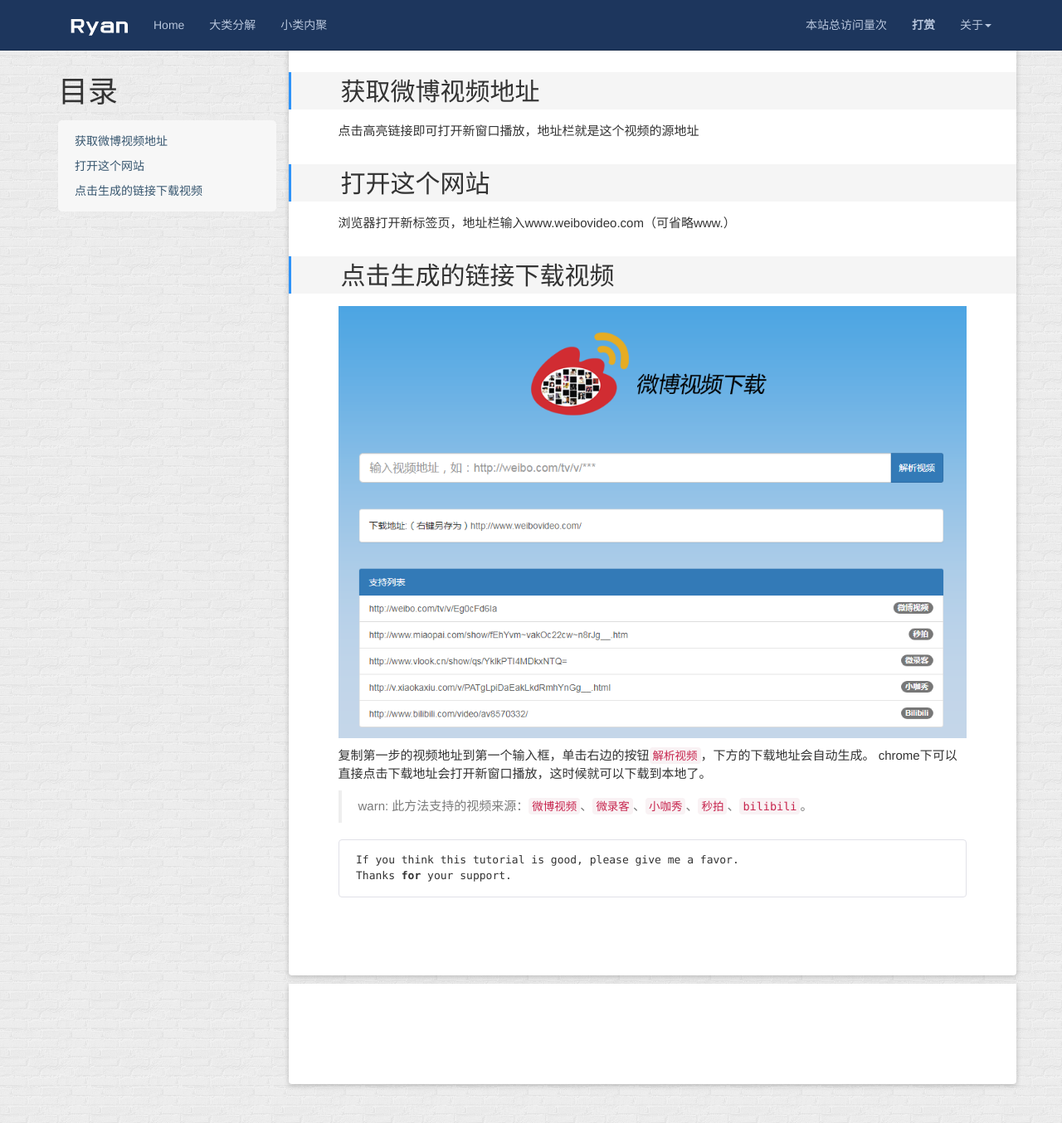
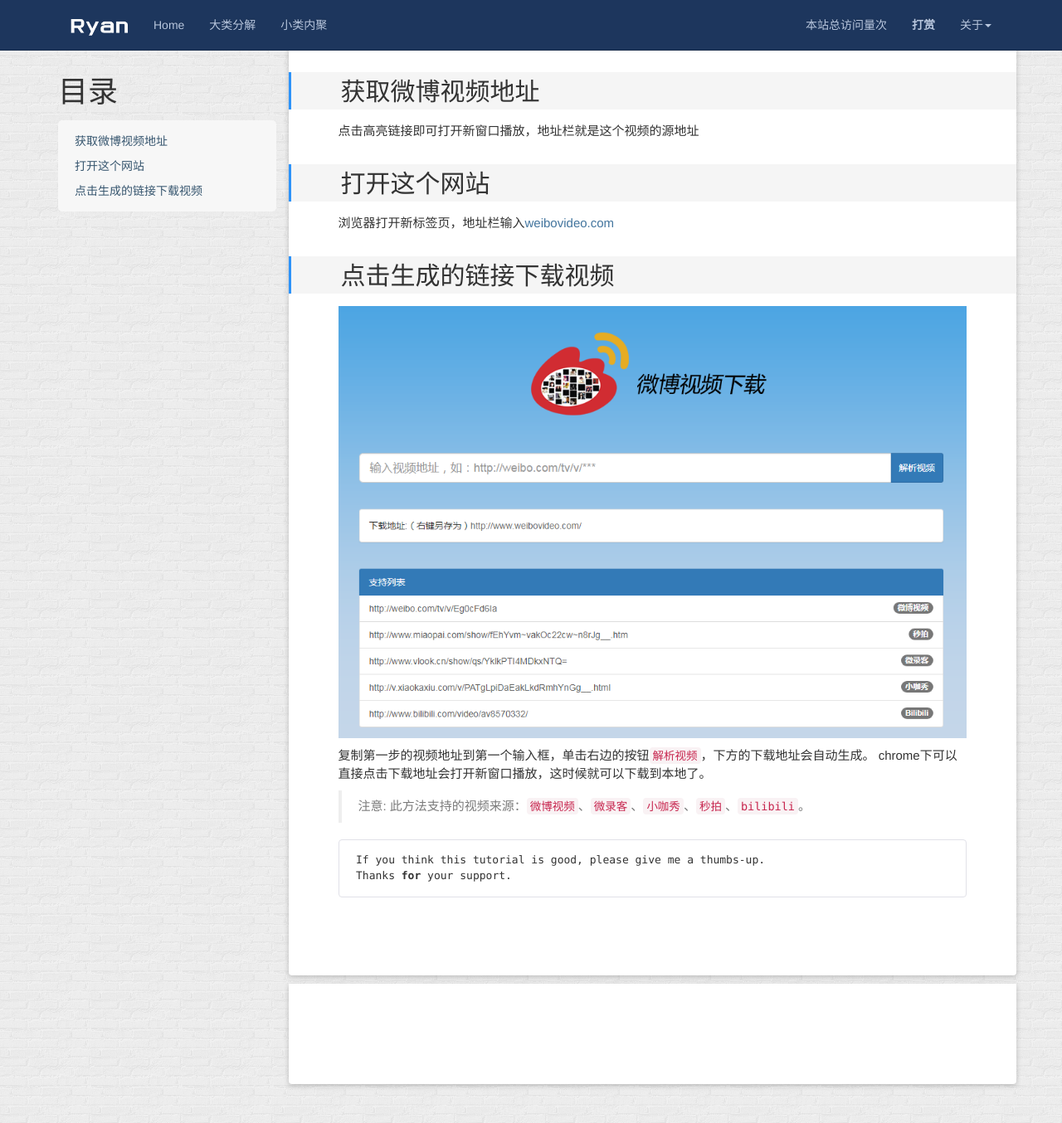
Before and after one commit to chjiyun/chjiyun.github.io, a Jekyll site: the page built from _posts/2017-08-12-how-to-dowload-video-on-weibo.md, in a window 1280 px wide and 1400 px high, scrolled down 416 px. Shown: the top 1354 px of the window at 83% size. Built offline with Jekyll 4.4.1, drawn with Linux system fonts in a browser that asks for light colours; nearby versions of some CDN libraries; comment, search, counter and statistics services are not loaded.

Commit message:
modefied new post

```diff
--- a/_posts/2017-08-12-how-to-dowload-video-on-weibo.md
+++ b/_posts/2017-08-12-how-to-dowload-video-on-weibo.md
@@ -15,7 +15,7 @@
 
 ## 打开这个网站
 
-浏览器打开新标签页，地址栏输入www.weibovideo.com（可省略www.）
+浏览器打开新标签页，地址栏输入[weibovideo.com](http://www.weibovideo.com/)
 
 ## 点击生成的链接下载视频
 
@@ -24,9 +24,9 @@
 复制第一步的视频地址到第一个输入框，单击右边的按钮`解析视频`，下方的下载地址会自动生成。
 chrome下可以直接点击下载地址会打开新窗口播放，这时候就可以下载到本地了。
 
->warn: 此方法支持的视频来源：`微博视频`、`微录客`、`小咖秀`、`秒拍`、`bilibili`。
+>注意: 此方法支持的视频来源：`微博视频`、`微录客`、`小咖秀`、`秒拍`、`bilibili`。
 
 {% highlight bash %}
-If you think this tutorial is good, please give me a favor.
+If you think this tutorial is good, please give me a thumbs-up.
 Thanks for your support.
 {% endhighlight %}
```
